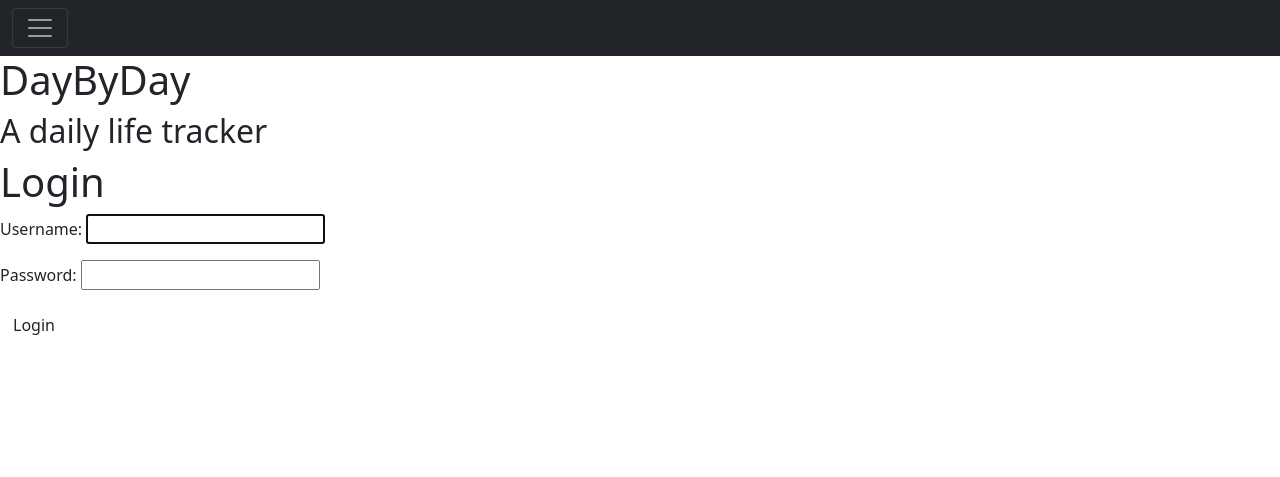
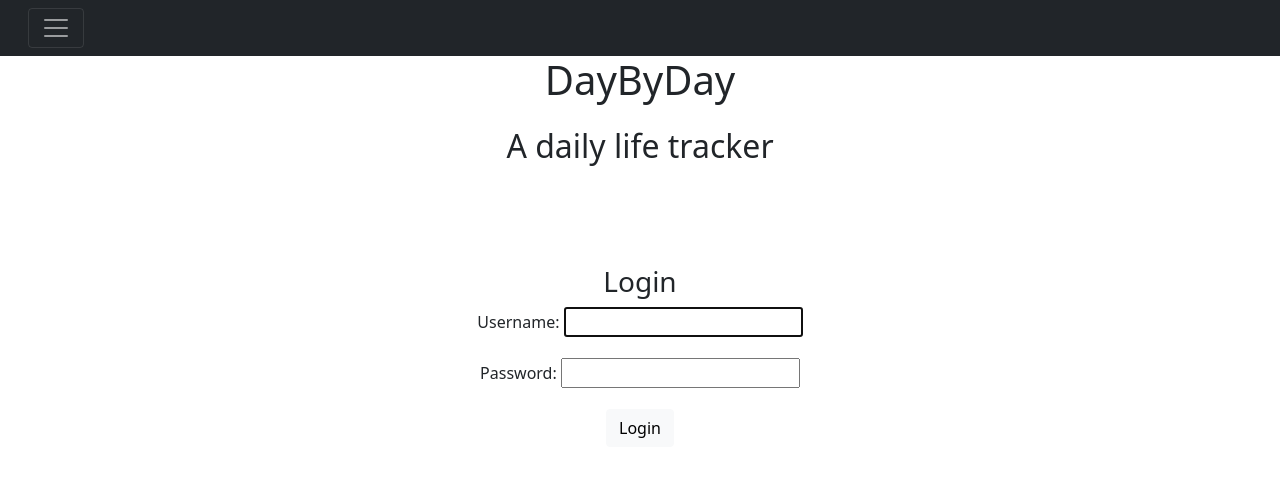
Before and after one commit to kkinge79/daybyday, a Django app: page / in a window 1280 px wide. Shown: the top 477 px of the page. Run offline with Django 3.2, Linux system fonts and the light colour scheme; some libraries are stand-ins or nearby versions.

Commit message:
home.css styling not finished

```diff
--- a/main_app/static/css/home.css
+++ b/main_app/static/css/home.css
@@ -0,0 +1,24 @@
+
+h1,h2 {
+  display: flex;
+  justify-content: center;
+  align-items: center;
+  text-align: center;
+}
+
+h1 {
+  font-size: 32px;
+}
+
+h2 {
+  padding-top: 15px;
+}
+
+form.login {
+  margin-top: 100px;
+  display: flex;
+  flex-direction: column;
+  justify-content: center;
+  align-items: center;
+  text-align: center;
+}
--- a/main_app/templates/days/detail.html
+++ b/main_app/templates/days/detail.html
@@ -24,7 +24,6 @@
   <section class="Date">
     <div class="subsection-title">
     </div>
-
     <h3>Add a Date</h3>
     <form
       action="{% url 'add_dating' day.id %}"
--- a/main_app/templates/home.html
+++ b/main_app/templates/home.html
@@ -1,22 +1,23 @@
 {% extends 'base.html' %}
-{% load static }
+{% load static %}
 
-{% block head%}
-{% comment %} link goes here {% endcomment %}
+{% block head %}
+  <link rel="stylesheet" href="https://maxcdn.bootstrapcdn.com/bootstrap/4.0.0/css/bootstrap.min.css" integrity="sha384-Gn5384xqQ1aoWXA+058RXPxPg6fy4IWvTNh0E263XmFcJlSAwiGgFAW/dAiS6JXm" crossorigin="anonymous">
+  <link rel="stylesheet" type="text/css" href="{% static 'css/home.css' %}">
 {% endblock %}
 
 {% block content %}
 
 <h1>DayByDay</h1>
 <h2>A daily life tracker</h2>
-{% if not user.us_authenticates %}
+{% if not user.is_authenticated %}
 <section>
   <form action="{% url 'home' %}" method="post" class="login">
-    <h1>Login</h1>
+    <h3>Login</h3>
     {% csrf_token %}
     {{ form.as_p }}
     <input type="hidden" name="next" value="{{ next }}">
-    <button type="submit" class="btn submit">Login</button>
+    <button type="submit" class="btn btn-light">Login</button>
   </form>
 </section>
 {% endif %}
```
Also changed, not shown: main_app/migrations/0002_rename_how_did_you_sleep_day_how_did_you_sleep.py (added).
